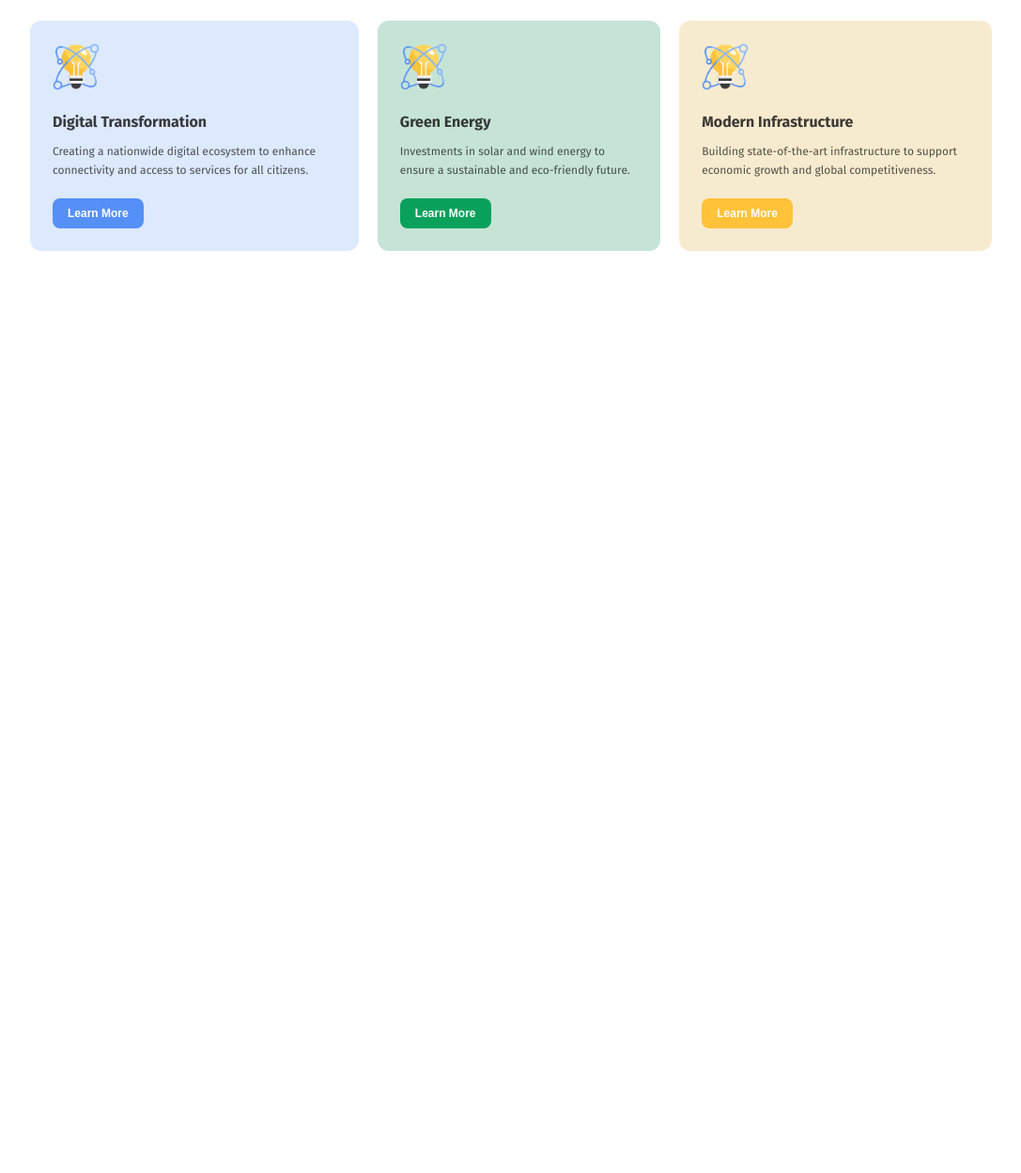
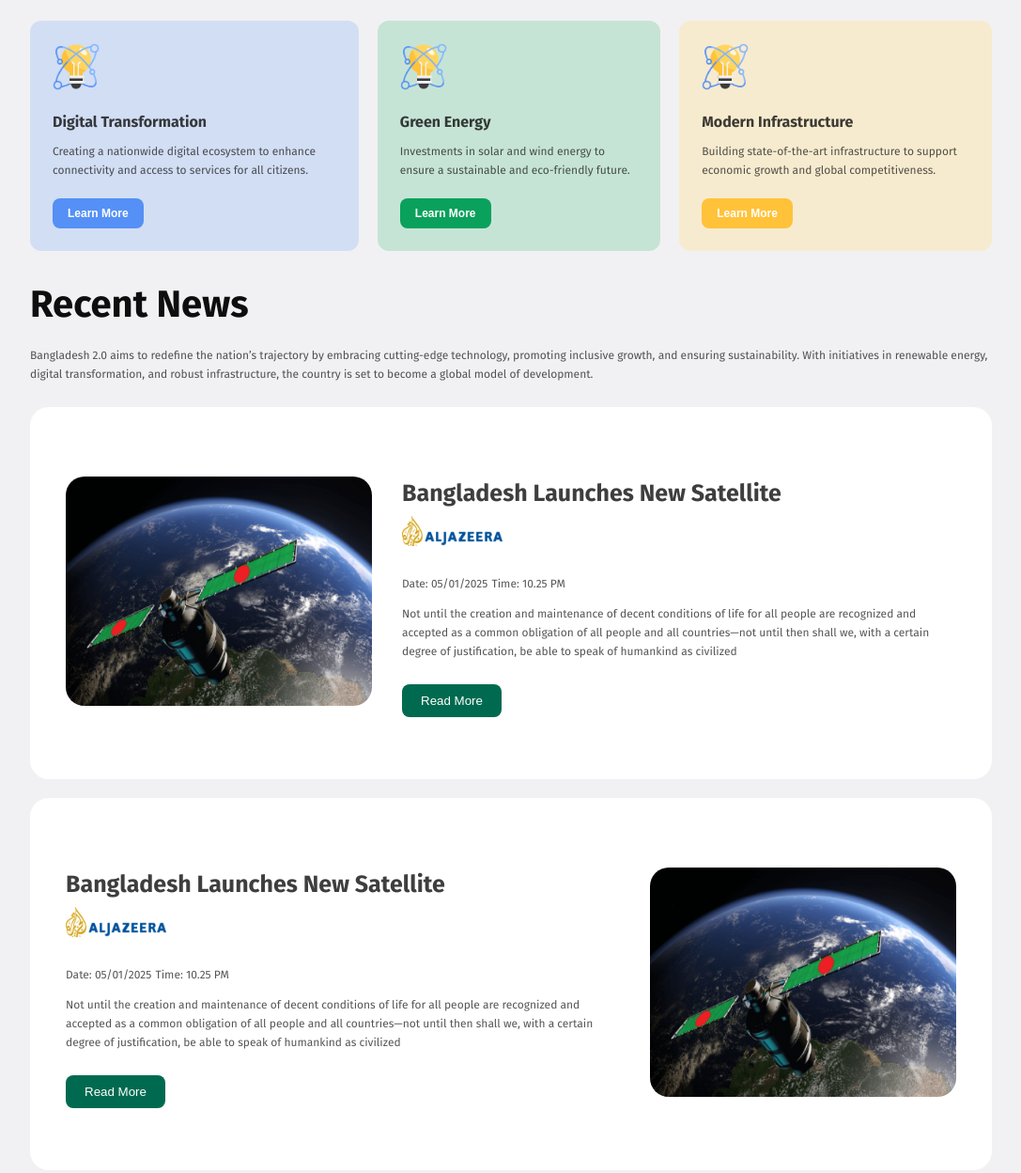
Before and after one commit to Sarwar08/B11A1--Assignment-1, a plain HTML site: page index.html in a window 1280 px wide. Shown: the part 843-2091 px from the top of the page at 94% size, without its empty margins (96-1183 px from the left). Before the commit the page ends 1135 px from the top, so only its background shows below. Drawn offline with Linux system fonts and the light colour scheme.

Commit message:
news section added

```diff
--- a/index.html
+++ b/index.html
@@ -6,6 +6,7 @@
     <title>B11A1--Assignment-1</title>
     <link rel="stylesheet" href="styles/nav-hero-style.css">
     <link rel="stylesheet" href="styles/card-style.css">
+    <link rel="stylesheet" href="./styles/news-section.css">
 </head>
 <body>
     <header>
@@ -60,6 +61,47 @@
             </div>
         </section>
 
+        <section class="news-section-full">
+            <div class="news-section-1">
+                <h2 class="recent-news">Recent News</h2>
+                <p class="news-description">Bangladesh 2.0 aims to redefine the nation’s trajectory by embracing cutting-edge technology, promoting inclusive growth, and ensuring sustainability. With initiatives in renewable energy, digital transformation, and robust infrastructure, the country is set to become a global model of development.</p>
+                <div class="news-container-1">
+                    <div class="news-image-container">
+                        <img src="./assets/satelite.png" alt="">
+                    </div>
+                    <div class="news-content">
+                        <h4 class="title">Bangladesh Launches New Satellite</h4>
+                        <img src="./assets/al-jazeera.png" alt="">
+                        <p class="span-container"><span>Date: 05/01/2025</span> <span>Time: 10.25 PM</span></p>
+                        <p class="description">Not until the creation and maintenance of decent conditions of life for all people are recognized and accepted as a common obligation of all people and all countries—not until then shall we,
+                            with a certain degree of justification, be able to speak of humankind as civilized</p>
+                        <div class="btn-container">
+                            <button class="btn">Read More</button>
+                        </div>
+                    </div>
+                </div>
+            </div>
+            <div class="news-section-1">
+                <div class="news-container-1">
+
+                    <div class="news-content">
+                        <h4 class="title">Bangladesh Launches New Satellite</h4>
+                        <img src="./assets/al-jazeera.png" alt="">
+                        <p class="span-container"><span>Date: 05/01/2025</span> <span>Time: 10.25 PM</span></p>
+                        <p class="description">Not until the creation and maintenance of decent conditions of life for all people are recognized and accepted as a common obligation of all people and all countries—not until then shall we,
+                            with a certain degree of justification, be able to speak of humankind as civilized</p>
+                        <div class="btn-container">
+                            <button class="btn">Read More</button>
+                        </div>
+                    </div>
+
+                    <div class="news-image-container">
+                        <img src="./assets/satelite.png" alt="">
+                    </div>
+                </div>
+            </div>
+        </section>
+
     </main>
 
     <footer>
--- a/styles/card-style.css
+++ b/styles/card-style.css
@@ -1,3 +1,7 @@
+
+main {
+
+}
 
 .card-section {
     width: 1024px;
--- a/styles/nav-hero-style.css
+++ b/styles/nav-hero-style.css
@@ -4,6 +4,7 @@
 
 body {
     font-family: "Fira Sans", serif;
+    background-color: #F1F1F3;
 }
 
 nav {
@@ -39,7 +40,7 @@ nav {
     width: 1024px;
     height: 448px;
     display: flex;
-    justify-content: space-evenly;
+    justify-content: center;
     align-items: center;
     gap: 50px;
     margin: 12px auto 50px;
@@ -87,32 +88,3 @@ nav {
     font-weight: 600;
     border: none;
 }
-
-.card-section {
-    width: 1024px;
-    margin: 0 auto;
-}
-
-.cards {
-    display: flex;
-}
-
-.card-section-title {
-
-}
-
-.card-section-description {
-
-}
-
-.card-1 {
-
-}
-
-.card-2 {
-
-}
-
-.card-3 {
-
-}
--- /dev/null
+++ b/styles/news-section.css
@@ -0,0 +1,91 @@
+
+.news-section-full {
+    width: 1024px;
+    margin: 0 auto;
+}
+
+.news-section-1 {
+
+}
+
+.news-container-1 {
+    margin-bottom: 20px;
+}
+
+.recent-news {
+    color: #0E0E0E;
+    font-size: 40px;
+    font-weight: 700;
+    margin-bottom: 20px;
+}
+
+.news-description {
+    color: rgba(14, 14, 14, 0.70);
+    font-family: "Fira Sans";
+    font-size: 12px;
+    font-style: normal;
+    font-weight: 400;
+    line-height: 20px;
+    margin-bottom: 25px;
+}
+
+.news-container-1 {
+    display: flex;
+    justify-content: center;
+    align-items: center;
+    gap: 32px;
+    height: 320px;
+    padding: 38px;
+    border-radius: 20px;
+    background: #FFF;
+}
+
+.news-image-container img {
+    width: 326px;
+    height: 244px;
+    border-radius: 20px;
+}
+
+.news-content {
+
+}
+
+.news-content .title {
+    color: rgba(14, 14, 14, 0.80);
+    font-size: 25px;
+    font-weight: 700;
+    margin-bottom: 9px;
+}
+
+.news-content img {
+    width: 107px;
+    height: 32px;
+    margin-bottom: 9px;
+}
+
+.news-content span {
+    color: rgba(14, 14, 14, 0.70);
+    font-size: 12px;
+    font-weight: 400;
+    line-height: 20px;
+}
+
+.span-container {
+    margin-bottom: 9px;
+}
+
+.news-content .description {
+    color: rgba(14, 14, 14, 0.70);
+    font-size: 12px;
+    font-weight: 400;
+    line-height: 20px;
+    margin-bottom: 25px;
+}
+
+.news-content .btn {
+    border-radius: 8px;
+    background: #006A50;
+    padding: 10px 20px;
+    color: #FFFFFF;
+    border: none;
+}
```
